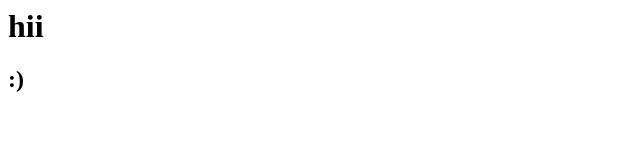
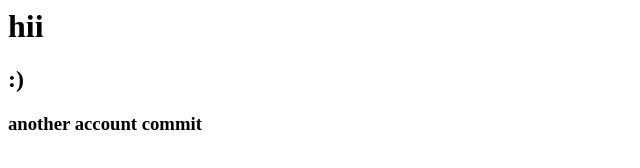
Before and after one commit to brf0/test, a plain HTML site: page index.html in a window 1280 px wide. Shown: the whole page, without its empty margins (0-640 px from the left). Drawn offline with Linux system fonts and the light colour scheme.

Commit message:
Update index.html with another account

```diff
--- a/index.html
+++ b/index.html
@@ -7,5 +7,6 @@
 <body>
     <h1>hii</h1>
     <h2>:)</h2>
+    <h3>another account commit</h3>
 </body>
 </html>
```
